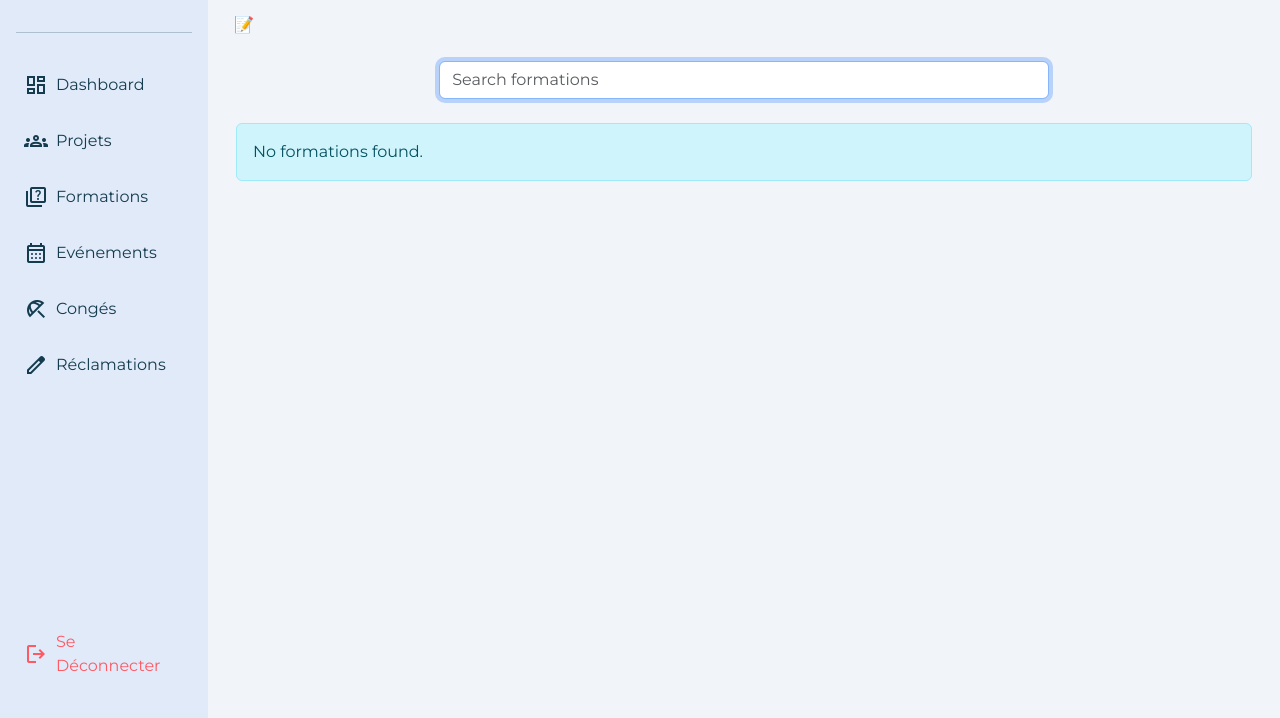
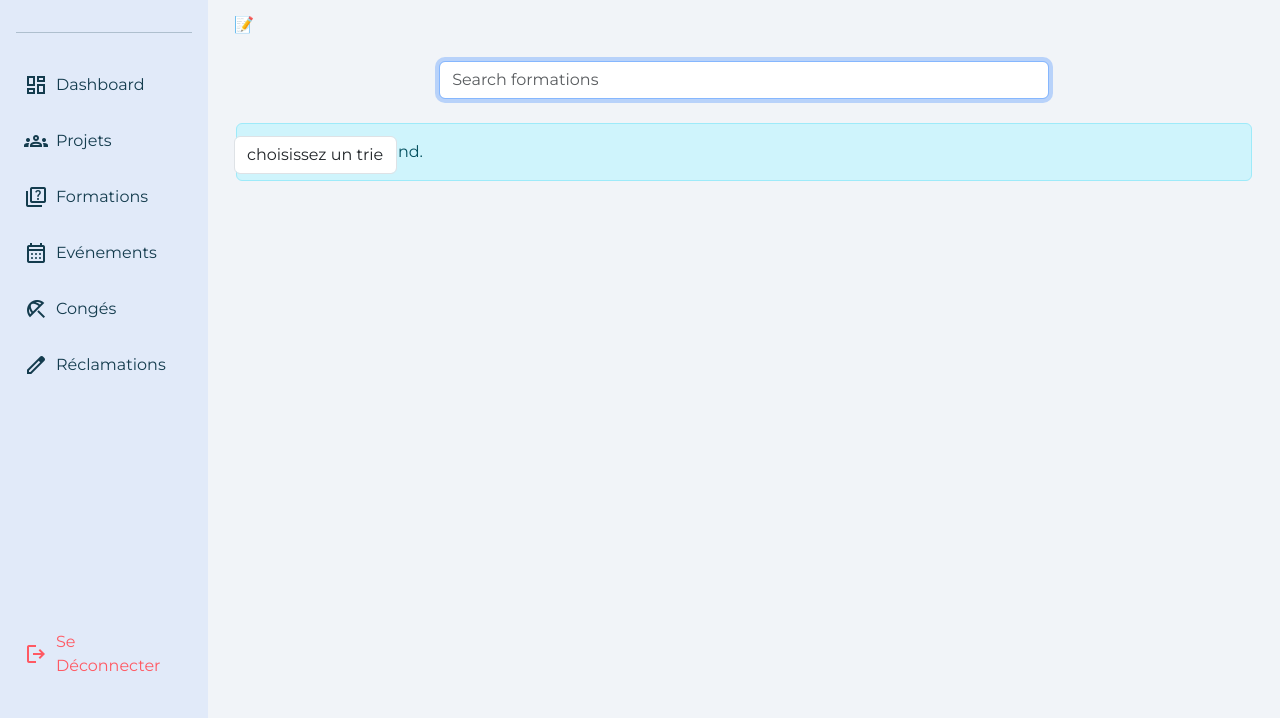
Before and after one commit to NotSoHealthy/WorkFlow-Web, a Symfony app: template templates/formation/list.html.twig in a window 1280 px wide. Shown: the part 82-800 px from the top of the page. Run offline with Twig, Linux system fonts and the light colour scheme; the template is opened without the code that fills it, so the values that code supplies are empty; style sheets or scripts are compiled from the project's sources; some libraries are stand-ins or nearby versions.

Commit message:
add sort by title and period of time for formation

```diff
--- a/templates/formation/list.html.twig
+++ b/templates/formation/list.html.twig
@@ -73,6 +73,31 @@
         margin-left: 13rem;
 
     }
+    .sorting-container {
+        position: fixed;
+        top: 13rem; /* Adjust the top offset */
+        left: 14rem; /* Place the container to the left side */
+        display: flex;
+        flex-direction: column; /* Align buttons vertically */
+        gap: 10px; /* Add space between buttons */
+        padding: 10px;
+
+        z-index: 1000; /* Ensure it's on top of other content */
+    }
+
+    /* Style the buttons for better appearance */
+    .sorting-container a {
+        width: 100%; /* Ensure buttons stretch to full width */
+        text-align: center;
+        padding: 10px;
+        border-radius: 5px;
+    }
+
+    .sorting-container a:hover {
+        background-color: #0f2d3b;
+        color: white;
+    }
+
     </style>
 {% endblock %}
 {% block title %}Liste des Formations{% endblock %}
@@ -86,7 +111,17 @@
     <div class="container mt-4 d-flex justify-content-center">
       <input type="text" id="searchInput" class="form-control" style="width: 60%;" placeholder="Search formations" value="{{ search }}" aria-label="Search">
   </div>
-    <div class="container mt-4">
+    <div class="sorting-container mb-4">
+      <form action="{{ path('app_formation_list') }}" method="GET" >
+      <select id="sort-select" name="filter_sort" class="form-control" onchange="this.form.submit()">
+        <option disabled selected>choisissez un trie</option>
+        <option value="titre" {{ filter_sort == 'titre' ? 'selected' : '' }}>Par titre</option>
+        <option value="period" {{ filter_sort == 'period' ? 'selected' : '' }}>Par period</option>
+      </select>
+    </form>
+  </div>
+
+    <div class="container mt-4" id="formation-container" >
         {% for formation in pagination %}
         {% if is_granted('ROLE_RESPONSABLE') %}
         <a href="{{ path('app_formation_edit', { id: formation.id }) }}" class="card_a">
@@ -142,8 +177,9 @@
 </main>
 {% block javascripts %}
     <script>
-      let debounceTimeout;
+
       document.addEventListener('DOMContentLoaded', function () {
+
         const searchInput = document.getElementById('searchInput');
 
         if (searchInput) {
@@ -157,15 +193,12 @@
           searchInput.addEventListener('input', function () {
               localStorage.setItem('cursorPosition', searchInput.selectionStart);
 
-              clearTimeout(debounceTimeout);
+              let searchQuery = this.value;
+              window.location.href = "{{ path('app_formation_list') }}?search=" + searchQuery;
 
-              let searchQuery = this.value;
-
-              debounceTimeout = setTimeout(function () {
-                window.location.href = "{{ path('app_formation_list') }}?search=" + searchQuery;
-              }, 1000);
           });
       }
+
   });
 
     </script>
```
Also changed, not shown: src/Controller/FormationController.php (+10 -3 lines), src/Repository/FormationRepository.php (+16 -0 lines).
